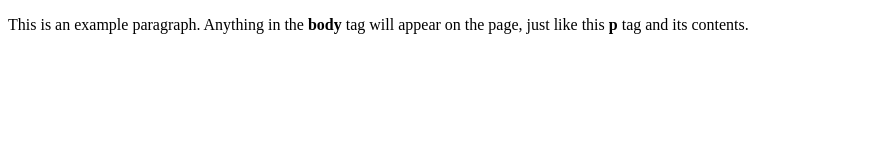
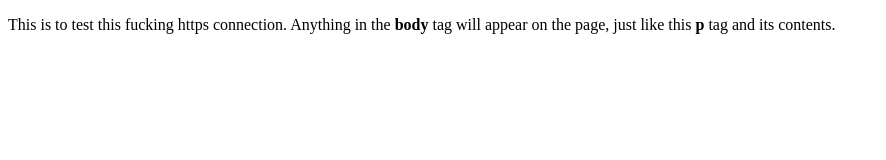
Before and after one commit to jaeaess/jaeaess.github.io, a plain HTML site: page index.html in a window 1280 px wide. Shown: the whole page, without its empty margins (0-886 px from the left). Drawn offline with Linux system fonts and the light colour scheme.

Commit message:
Add test line for https connection

```diff
--- a/index.html
+++ b/index.html
@@ -4,6 +4,6 @@
     <title>This is the title of the webpage!</title>
   </head>
   <body>
-    <p>This is an example paragraph. Anything in the <strong>body</strong> tag will appear on the page, just like this <strong>p</strong> tag and its contents.</p>
+    <p>This is to test this fucking https connection. Anything in the <strong>body</strong> tag will appear on the page, just like this <strong>p</strong> tag and its contents.</p>
   </body>
 </html>
```
